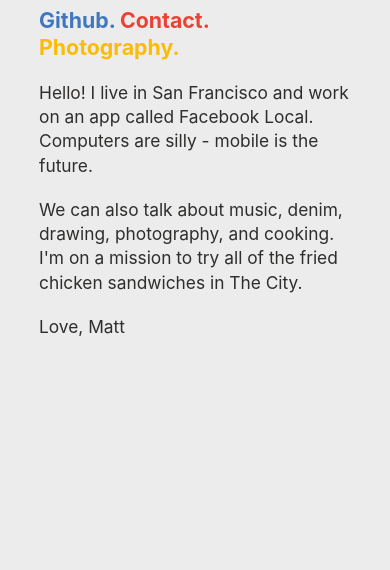
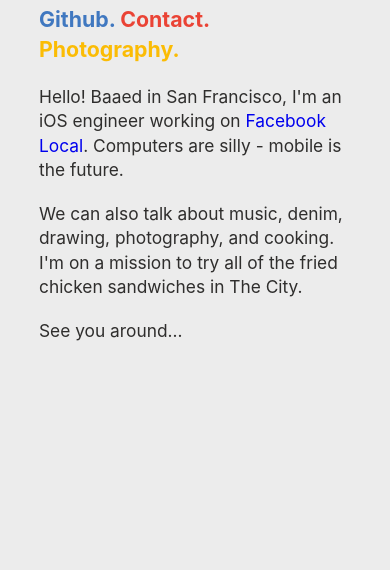
Before and after one commit to mattfaluotico/mattfaluotico.github.io, a plain HTML site: page index.html in a window 390 px wide. Shown: the part 274-844 px from the top of the page. Drawn offline with Linux system fonts and the light colour scheme.

Commit message:
also words

```diff
--- a/index.html
+++ b/index.html
@@ -13,18 +13,18 @@
     <div class="parent locked">
       <div class="container">
         <p class="content yuge">Matt Faluotico</p>
-				<p class="content" style="font-weight: bold;">
+				<p class="content linkz" style="font-weight: bold;">
           <a href="https://github.com/mattfaluotico" style="color:#4078c0;">Github.</a>
           <a href="mailto:matt.faluotico@gmail.com" style="color:#ea4335;">Contact.</a>
           <a href="https://goo.gl/photos/ndYrsLt7iWNroA2v8" style="color:#fbbc05;">Photography.</a>
         </p>
         <p class="content">
-          Hello! I live in San Francisco and work on an app called Facebook Local. Computers are silly - mobile is the future.
+          Hello! Baaed in San Francisco, I'm an iOS engineer working on <a href="https://www.facebook.com/local/">Facebook Local</a>. Computers are silly - mobile is the future.
         </p>
         <p class="content">
           We can also talk about music, denim, drawing, photography, and cooking. I'm on a mission to try all of the fried chicken sandwiches in The City.
         </p>
-        <p class="content">Love, Matt</p>
+        <p class="content">See you around...</p>
       </div>
     </div>
 	</body>
--- a/main.css
+++ b/main.css
@@ -10,6 +10,9 @@ body {
   font-weight: 700;
 }
 
+.linkz {
+  font-size: 24pt;
+}
 
 .parent {
   max-width: 80%;
@@ -37,13 +40,13 @@ p {
 }
 
 a {
-  font-size: 24pt;
   text-decoration: none;
 }
 
 @media (max-width: 580px) {
-  a {
+  .linkz {
     font-size: 16pt;
+
   }
 
   .yuge {
```
